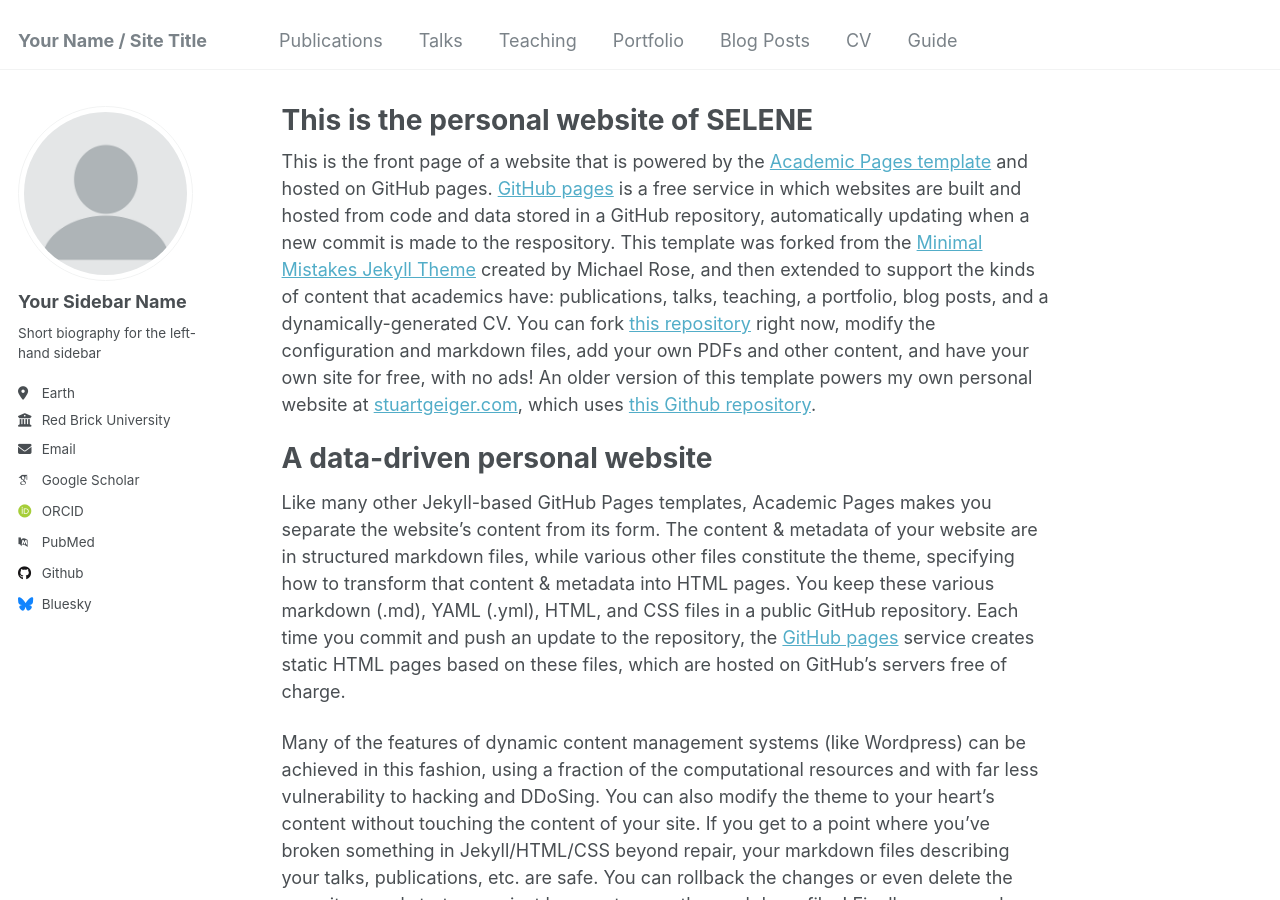
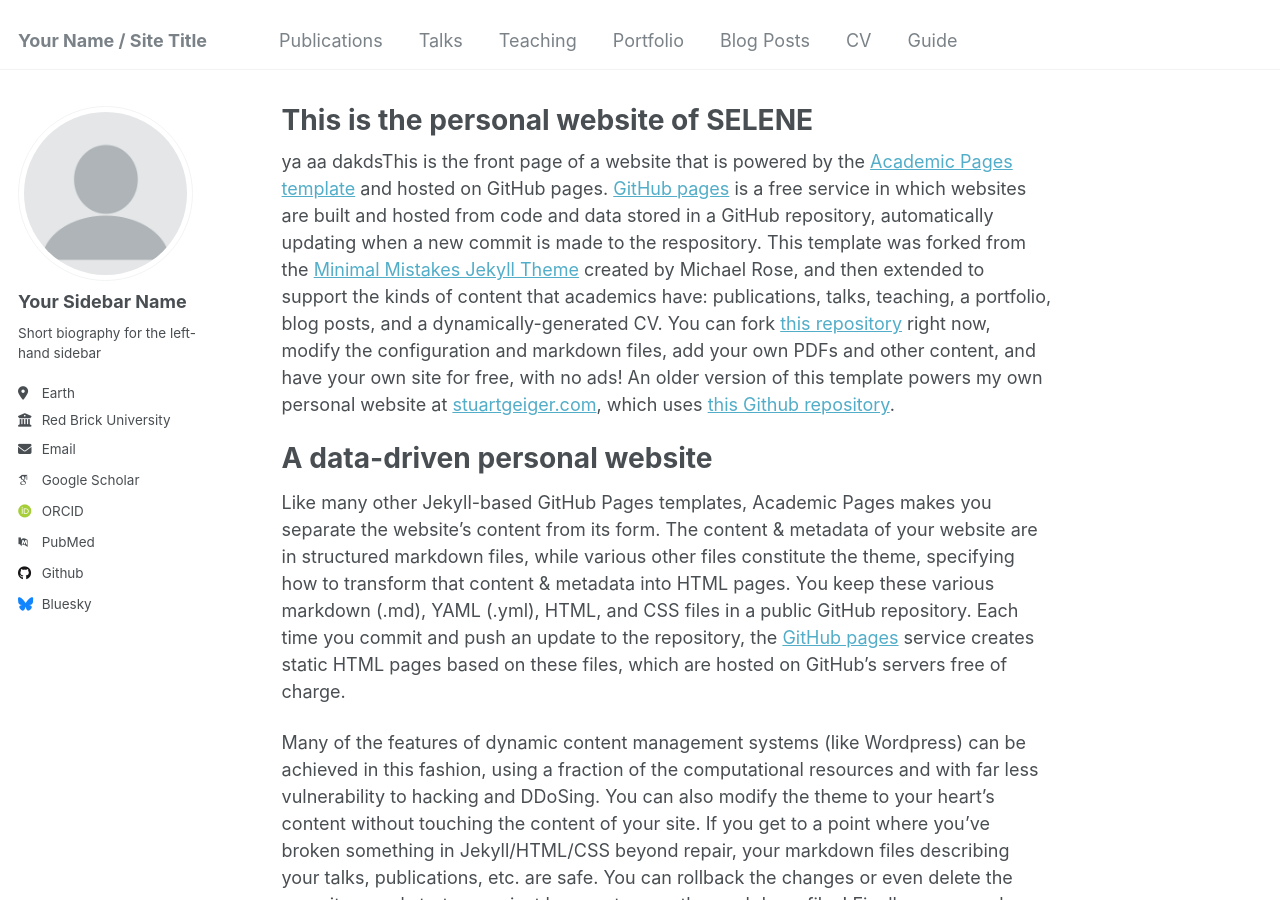
Before and after one commit to selenelim/selenelim.github.io, a Jekyll site: the page built from _pages/about.md, in a window 1280 px wide and 900 px high. Built offline with Jekyll 4.4.1, drawn with Linux system fonts in a browser that asks for light colours; some web fonts are replaced.

Commit message:
new commit

```diff
--- a/_pages/about.md
+++ b/_pages/about.md
@@ -7,7 +7,7 @@ redirect_from:
   - /about.html
 ---
 
-This is the front page of a website that is powered by the [Academic Pages template](https://github.com/academicpages/academicpages.github.io) and hosted on GitHub pages. [GitHub pages](https://pages.github.com) is a free service in which websites are built and hosted from code and data stored in a GitHub repository, automatically updating when a new commit is made to the respository. This template was forked from the [Minimal Mistakes Jekyll Theme](https://mmistakes.github.io/minimal-mistakes/) created by Michael Rose, and then extended to support the kinds of content that academics have: publications, talks, teaching, a portfolio, blog posts, and a dynamically-generated CV. You can fork [this repository](https://github.com/academicpages/academicpages.github.io) right now, modify the configuration and markdown files, add your own PDFs and other content, and have your own site for free, with no ads! An older version of this template powers my own personal website at [stuartgeiger.com](http://stuartgeiger.com), which uses [this Github repository](https://github.com/staeiou/staeiou.github.io).
+ya aa dakdsThis is the front page of a website that is powered by the [Academic Pages template](https://github.com/academicpages/academicpages.github.io) and hosted on GitHub pages. [GitHub pages](https://pages.github.com) is a free service in which websites are built and hosted from code and data stored in a GitHub repository, automatically updating when a new commit is made to the respository. This template was forked from the [Minimal Mistakes Jekyll Theme](https://mmistakes.github.io/minimal-mistakes/) created by Michael Rose, and then extended to support the kinds of content that academics have: publications, talks, teaching, a portfolio, blog posts, and a dynamically-generated CV. You can fork [this repository](https://github.com/academicpages/academicpages.github.io) right now, modify the configuration and markdown files, add your own PDFs and other content, and have your own site for free, with no ads! An older version of this template powers my own personal website at [stuartgeiger.com](http://stuartgeiger.com), which uses [this Github repository](https://github.com/staeiou/staeiou.github.io).
 
 A data-driven personal website
 ======
```
